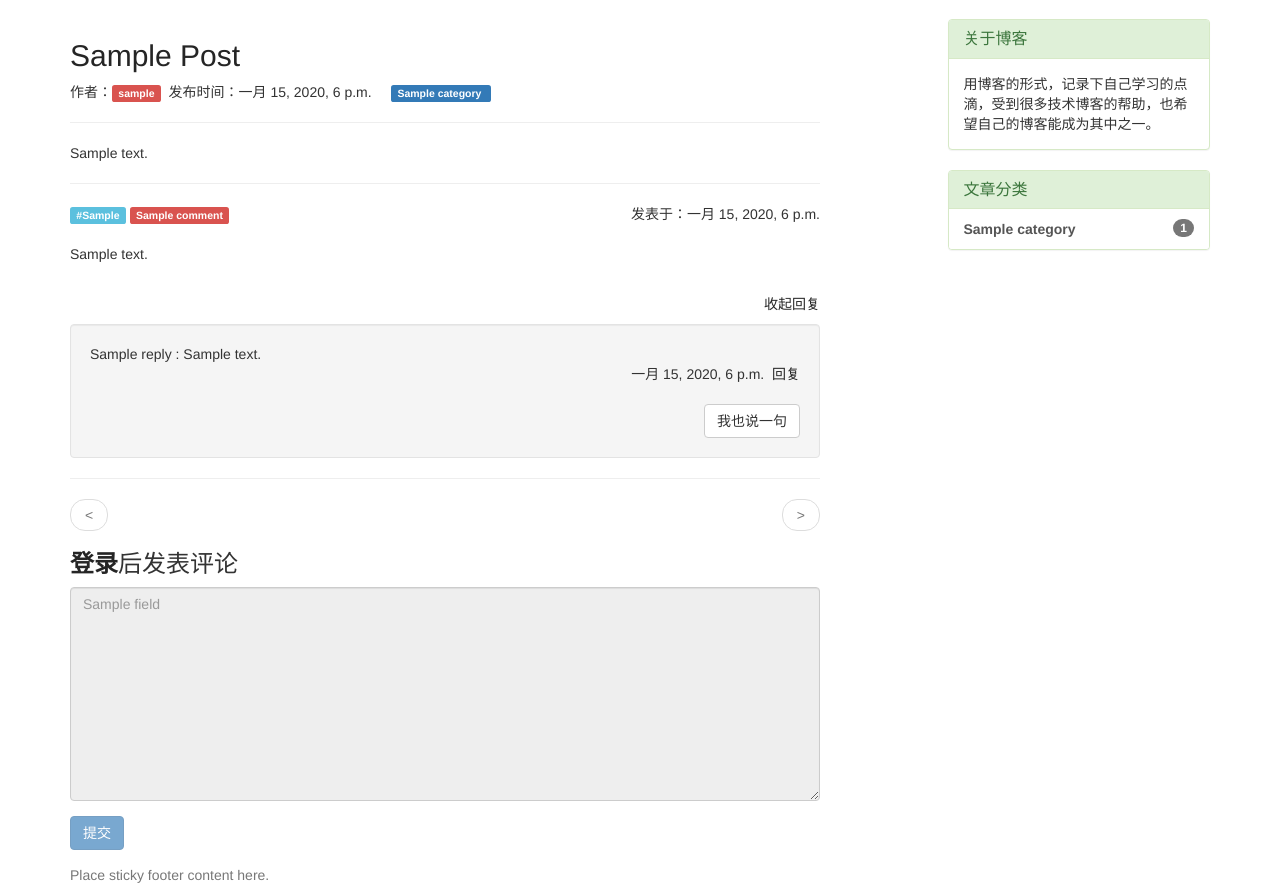
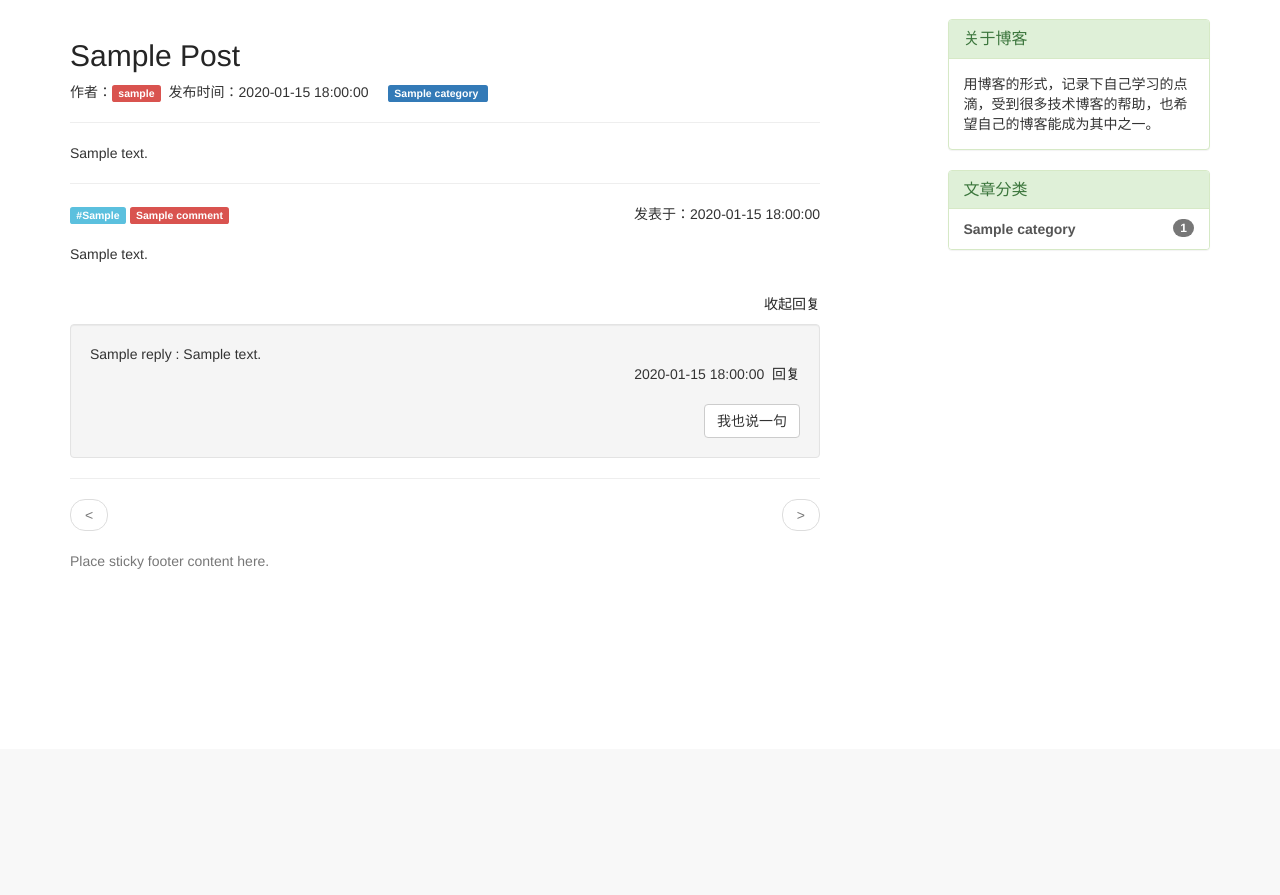
Before and after one commit to zxc290/nowpython, a Django app: template templates/post_detail.html in a window 1280 px wide. Shown: the part 51-946 px from the top of the page. After the commit the page ends 620 px from the top, so only its background shows below. Run offline with Django 3.2, Linux system fonts and the light colour scheme; tables that the repository leaves empty hold one stand-in row (values such as "Sample post"); the template is opened without the code that fills it: values that come from a table or form of the project are taken from there, most other values are stand-ins (such as "Sample title", 1, 10 or a date in 2020); some libraries are stand-ins or nearby versions.

Commit message:
添加django-suit后台，友言评论

```diff
--- a/templates/post_detail.html
+++ b/templates/post_detail.html
@@ -59,23 +59,5 @@
     {% endfor %}
     {% include 'comment_pagination.html'%}
 </ul>
-{% if not user.is_authenticated %}
-<h3><a href="{% url 'login' %}?next={{ request.path }}"><strong>登录</strong></a>后发表评论</h3>
-{% else %}
-<h3>发表评论</h3>
-{% endif %}
-<form class="form-horizontal col-sm-12" action="{{ post.get_absolute_url }}" method="POST">
-    <fieldset {% if not user.is_authenticated %}disabled{% endif %}>
-        {% csrf_token %}
-        {{ comment_form.non_field_errors }}
-        <div class="form-group">
-            {% render_field comment_form.text class="form-control" placeholder=field.label id='comment_text' %}
-            {{ comment_form.text.errors }}
-        </div>
-        <div class="form-group">
-            <button type="submit" class="btn btn-primary btn-md">提交</button>
-        </div>
-        <input type="hidden" name="next" value="{{ next }}"/>
-    </fieldset>
-</form>
+{% include 'youyan.html' %}
 {% endblock %}
--- /dev/null
+++ b/templates/youyan.html
@@ -0,0 +1,4 @@
+<!-- UY BEGIN -->
+<div id="uyan_frame"></div>
+<script type="text/javascript" src="http://v2.uyan.cc/code/uyan.js?uid=2149502"></script>
+<!-- UY END -->
```
Also changed, not shown: project/settings.py (+15 -0 lines).
